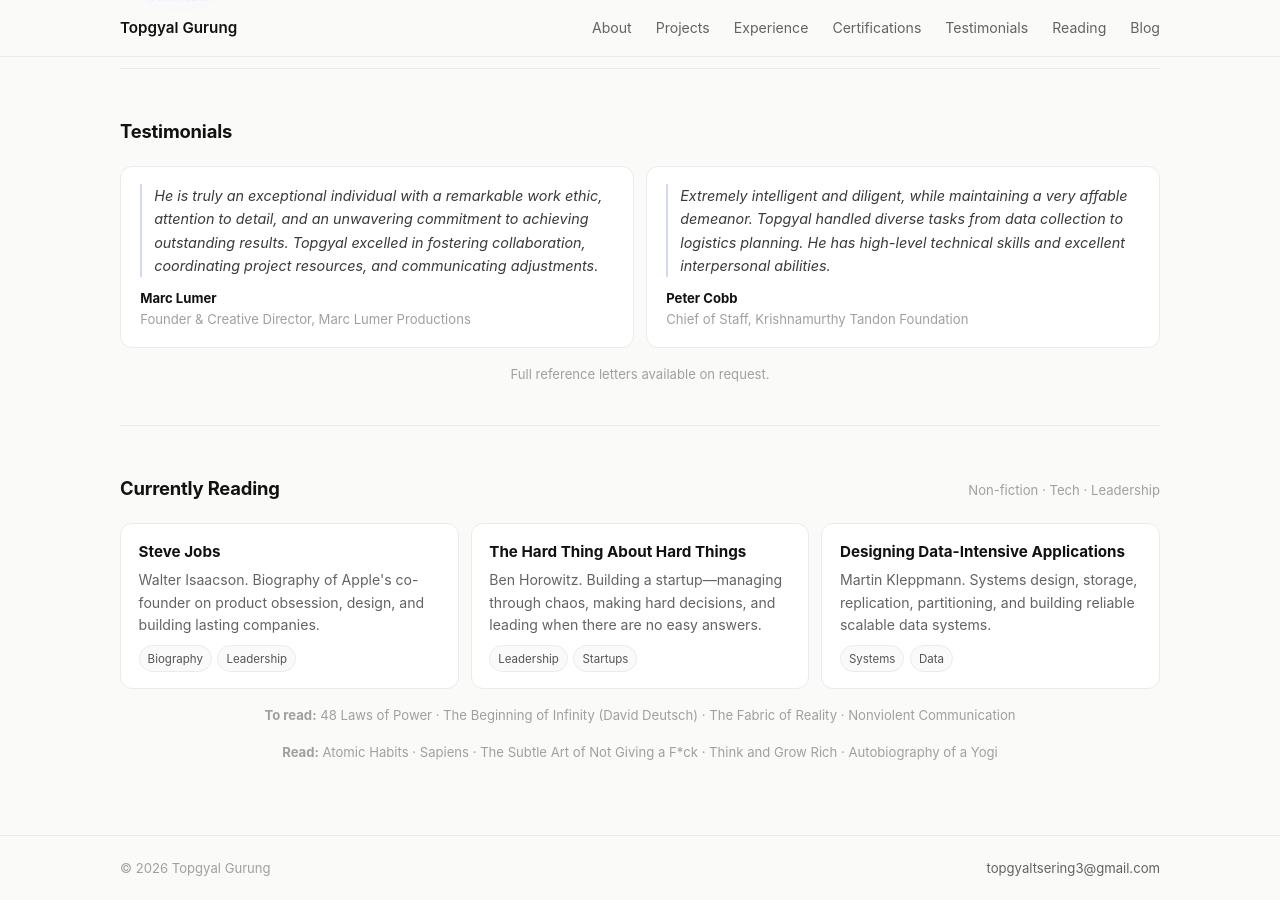
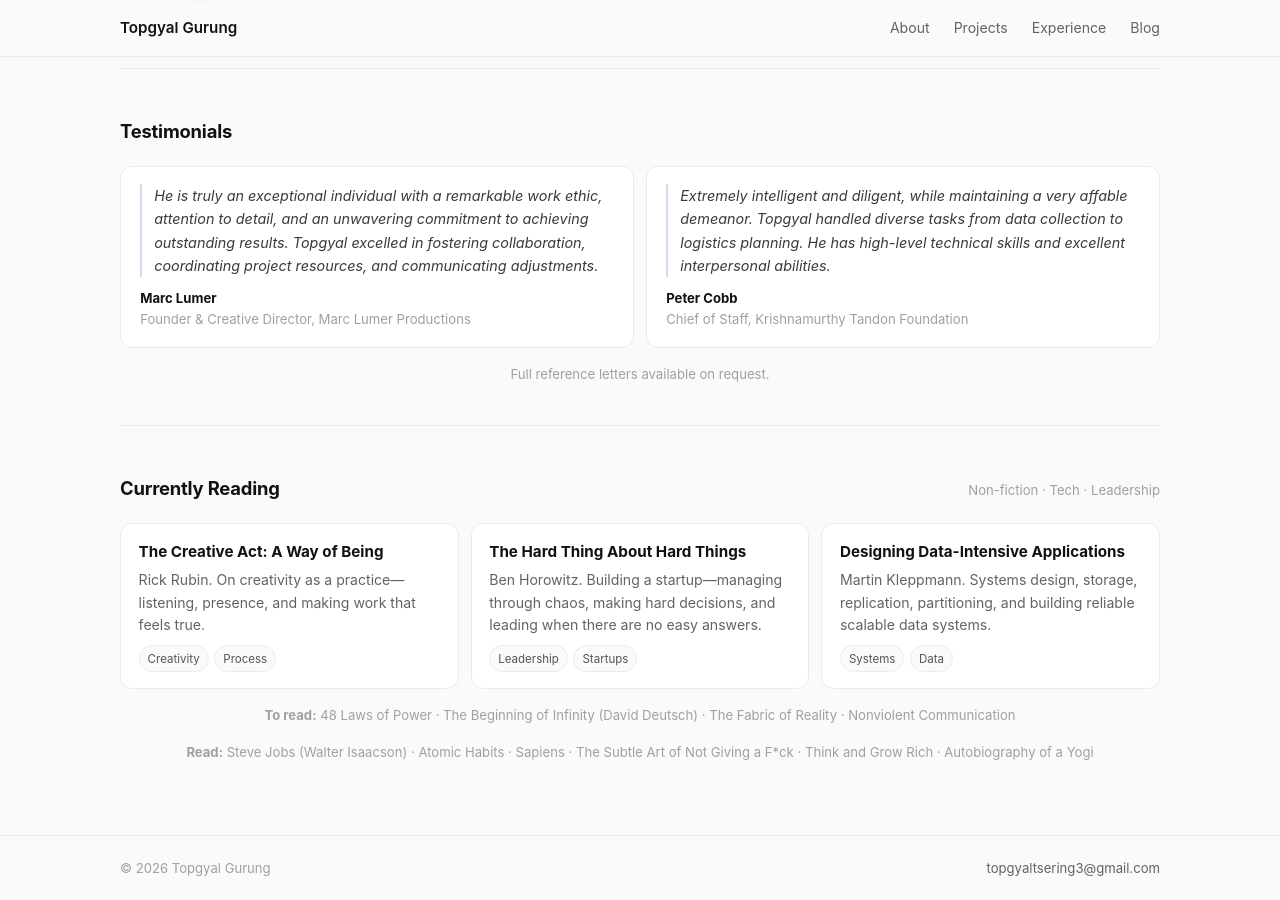
Before and after one commit to topgyalgurung/topgyalgurung.github.io, a Jekyll site: the page built from index.html, in a window 1280 px wide and 900 px high, scrolled down 3019 px. Built offline with Jekyll 4.4.1, drawn with Linux system fonts in a browser that asks for light colours.

Commit message:
update new short memo

```diff
--- a/_includes/nav.html
+++ b/_includes/nav.html
@@ -6,9 +6,6 @@
       <a href="{{ '/' | relative_url }}#about">About</a>
       <a href="{{ '/' | relative_url }}#projects">Projects</a>
       <a href="{{ '/' | relative_url }}#experience">Experience</a>
-      <a href="{{ '/' | relative_url }}#certs">Certifications</a>
-      <a href="{{ '/' | relative_url }}#testimonials">Testimonials</a>
-      <a href="{{ '/' | relative_url }}#reading">Reading</a>
       <a href="{{ '/blog/' | relative_url }}">Blog</a>
     </div>
   </div>
--- a/index.html
+++ b/index.html
@@ -623,14 +623,14 @@
         </div>
         <div class="g g3">
           <article class="card">
-            <h3>Steve Jobs</h3>
+            <h3>The Creative Act: A Way of Being</h3>
             <p>
-              Walter Isaacson. Biography of Apple's co-founder on product
-              obsession, design, and building lasting companies.
+              Rick Rubin. On creativity as a practice—listening, presence, and
+              making work that feels true.
             </p>
             <div class="tags">
-              <span class="tag">Biography</span
-              ><span class="tag">Leadership</span>
+              <span class="tag">Creativity</span
+              ><span class="tag">Process</span>
             </div>
           </article>
           <article class="card">
```
Also changed, not shown: other parts of index.html (+3 -3 lines), _posts/2025-03-30-week-in-review.md (added, +9 -0 lines).
